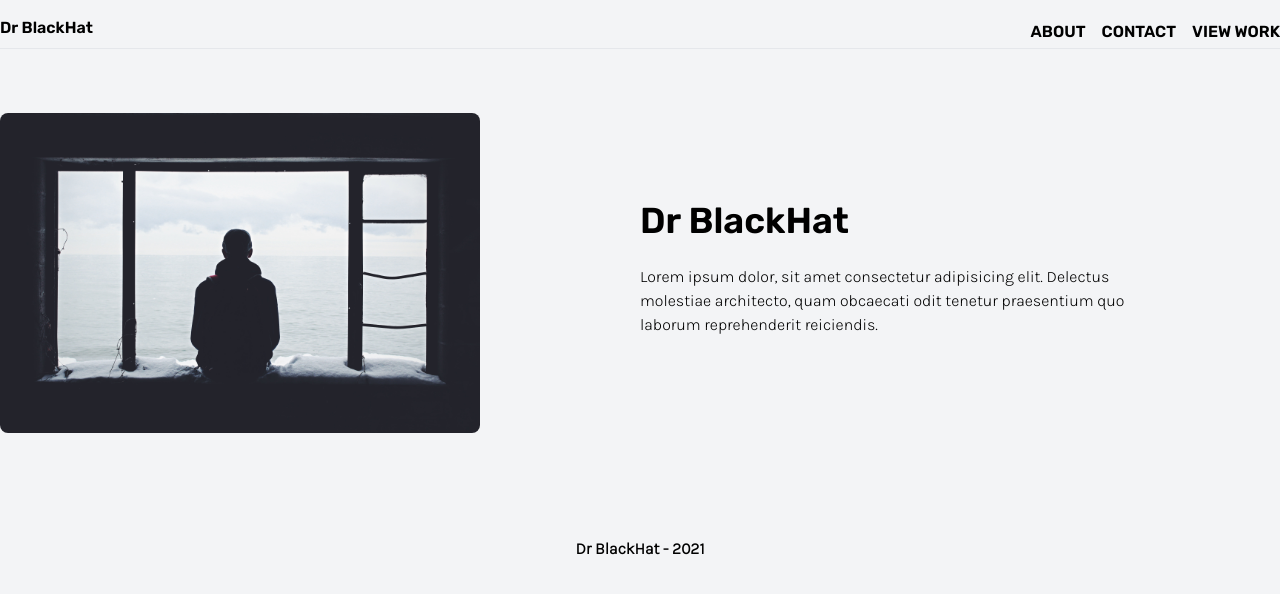
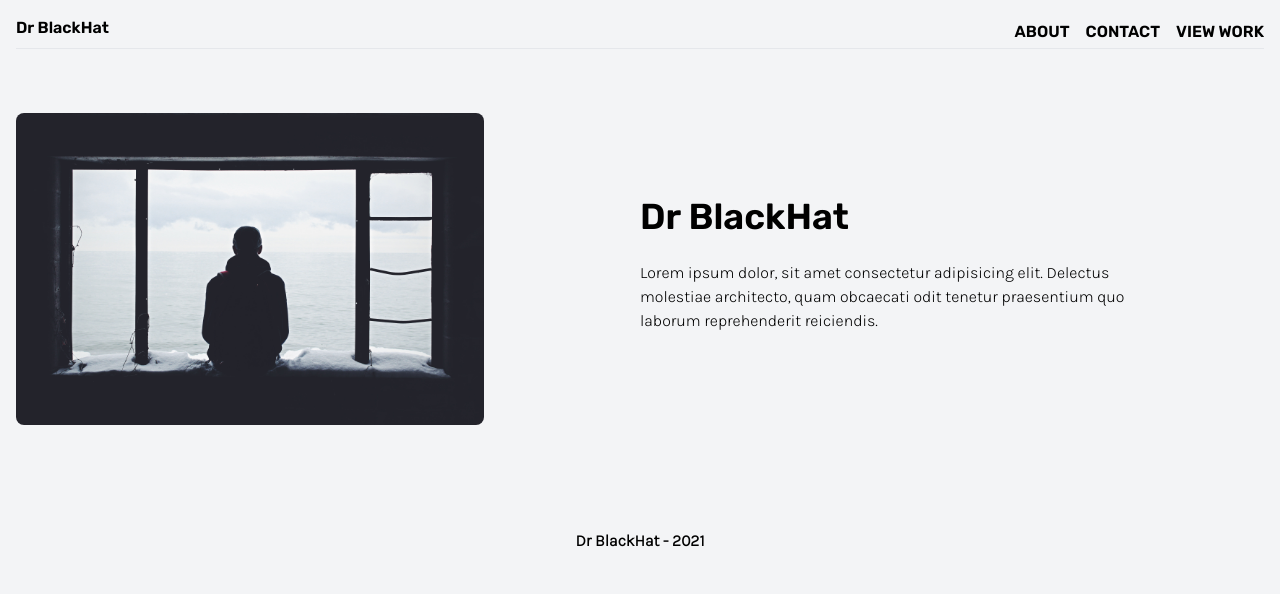
Before and after one commit to Asam237/drblackhat, a Vue app: page /about in a window 1280 px wide. Shown: the top 594 px of the page. Built offline with nearby package versions, Linux system fonts and the light colour scheme.

Commit message:
Add padding

```diff
--- a/views/About.vue
+++ b/views/About.vue
@@ -1,5 +1,5 @@
 <template>
-  <div class="container mx-auto py-4 px-4 md:px-0">
+  <div style="padding: 16px" class="container mx-auto md:px-0">
     <Header :name="myName" />
     <main class="site__main py-8 md:py-16 flex flex-col md:flex-row">
       <div class="site__main-picturei w-full md:w-1/2">
--- a/views/Contact.vue
+++ b/views/Contact.vue
@@ -1,6 +1,6 @@
 <template>
   <div class="site h-screen" style="background: '#EDEFF1'">
-    <div class="container mx-auto py-4 px-4 md:px-0">
+    <div style="padding: 16px" class="container mx-auto md:px-0">
       <Header :name="myName" />
       <div class="site__view py-6 md:py-16 flex flex-col items-center">
         <img :src="myPicture" />
--- a/views/Home.vue
+++ b/views/Home.vue
@@ -1,6 +1,6 @@
   <template>
   <div class="site h-screen" style="background: '#EDEFF1'">
-    <div class="container mx-auto py-4 px-4 md:px-0">
+    <div style="padding: 16px" class="container mx-auto md:px-0">
       <Header :name="myName" />
       <main class="site__main">
         <Description />
--- a/views/Viewwork.vue
+++ b/views/Viewwork.vue
@@ -1,6 +1,6 @@
 <template>
   <div class="site h-screen" style="background: '#EDEFF1'">
-    <div class="container mx-auto py-4 px-4 md:px-0">
+    <div style="padding: 16px" class="container mx-auto md:px-0">
       <Header :name="myName" />
       <div class="site__view py-6 md:py-16 flex flex-col items-center">
         <img :src="myPicture" />
```
